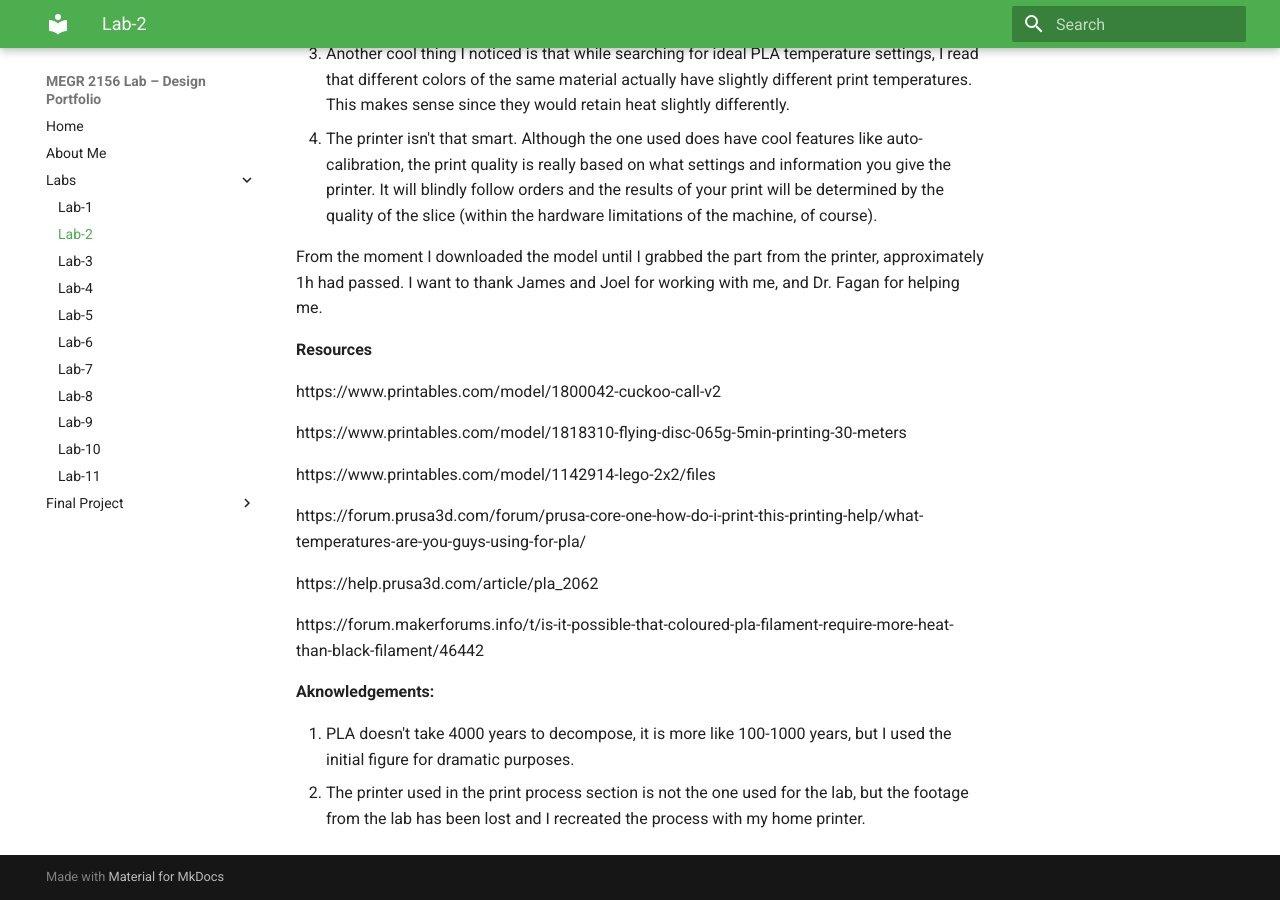
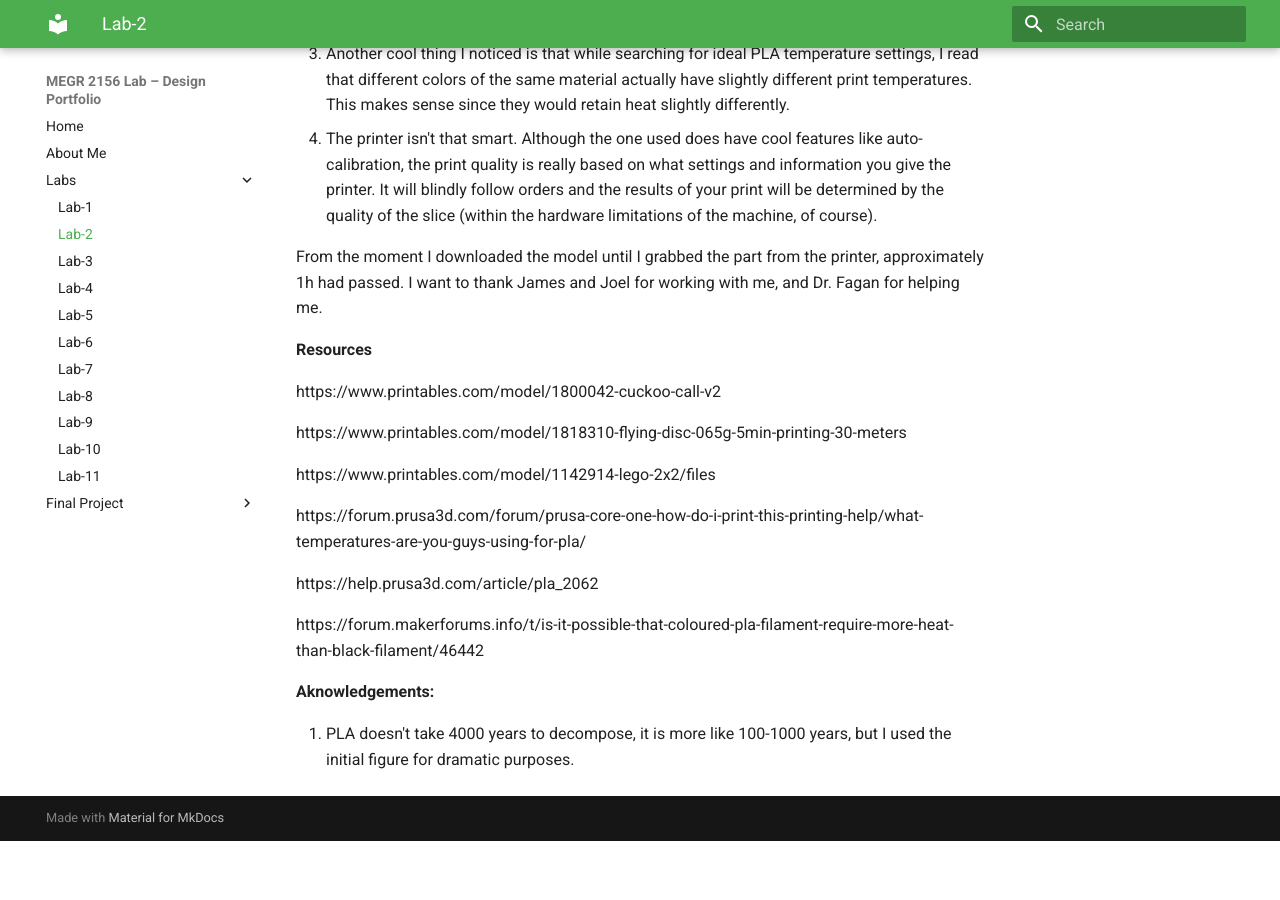
Before and after one commit to juanmasacova/MASACOVA-portfolio, an MkDocs documentation site: the page built from docs/Labs/L02/index.md, in a window 1280 px wide and 900 px high, scrolled down 6254 px. Built offline with MkDocs 1.6.1 and Material for MkDocs 9.7.7, drawn with Linux system fonts in a browser that asks for light colours; after the commit the page ends 7095 px from its top, so only the background shows below that.

```diff
--- a/docs/Labs/L02/index.md
+++ b/docs/Labs/L02/index.md
@@ -115,4 +115,3 @@
 **Aknowledgements:**
 
 1. PLA doesn't take 4000 years to decompose, it is more like 100-1000 years, but I used the initial figure for dramatic purposes.
-2. The printer used in the print process section is not the one used for the lab, but the footage from the lab has been lost and I recreated the process with my home printer.
```
